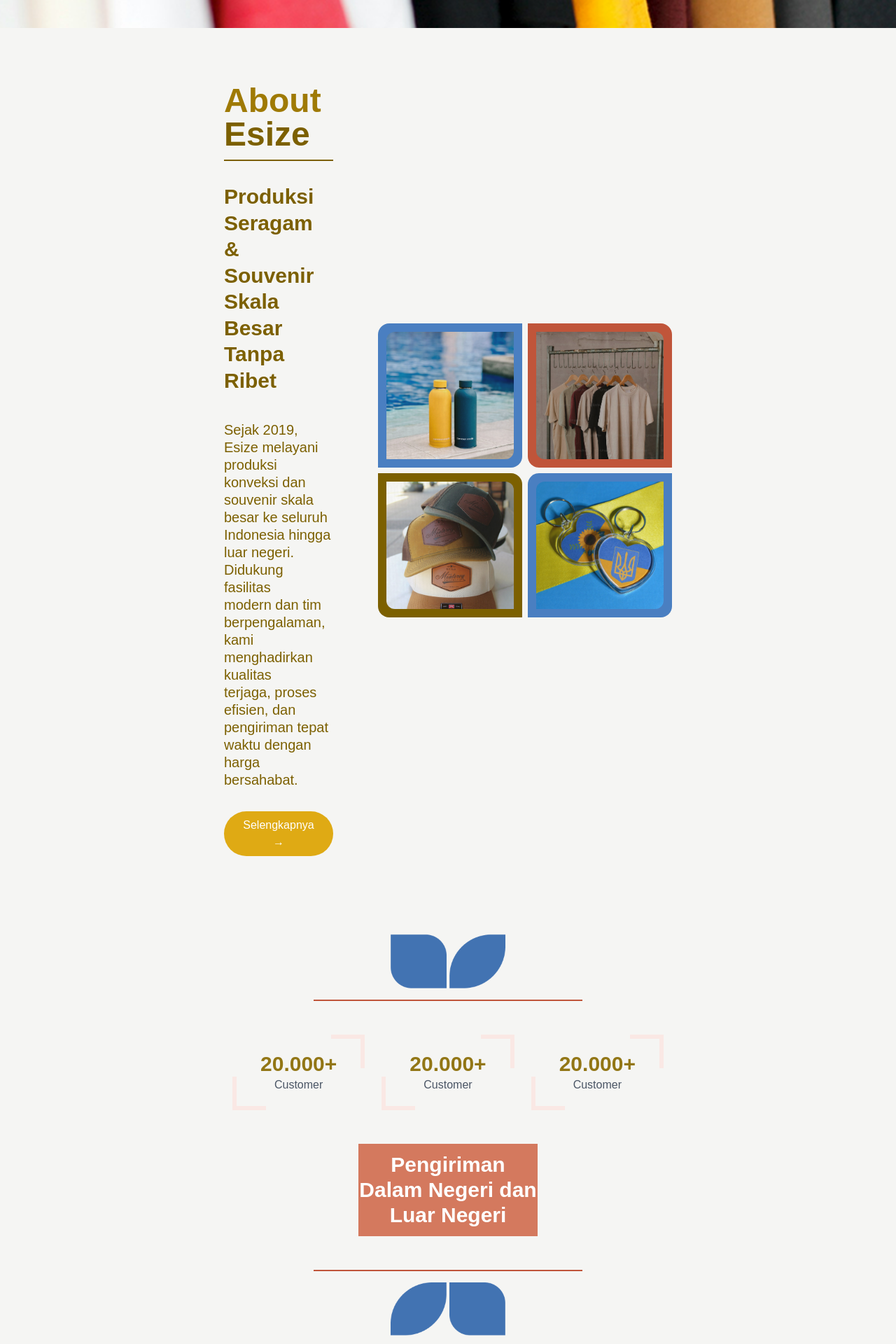
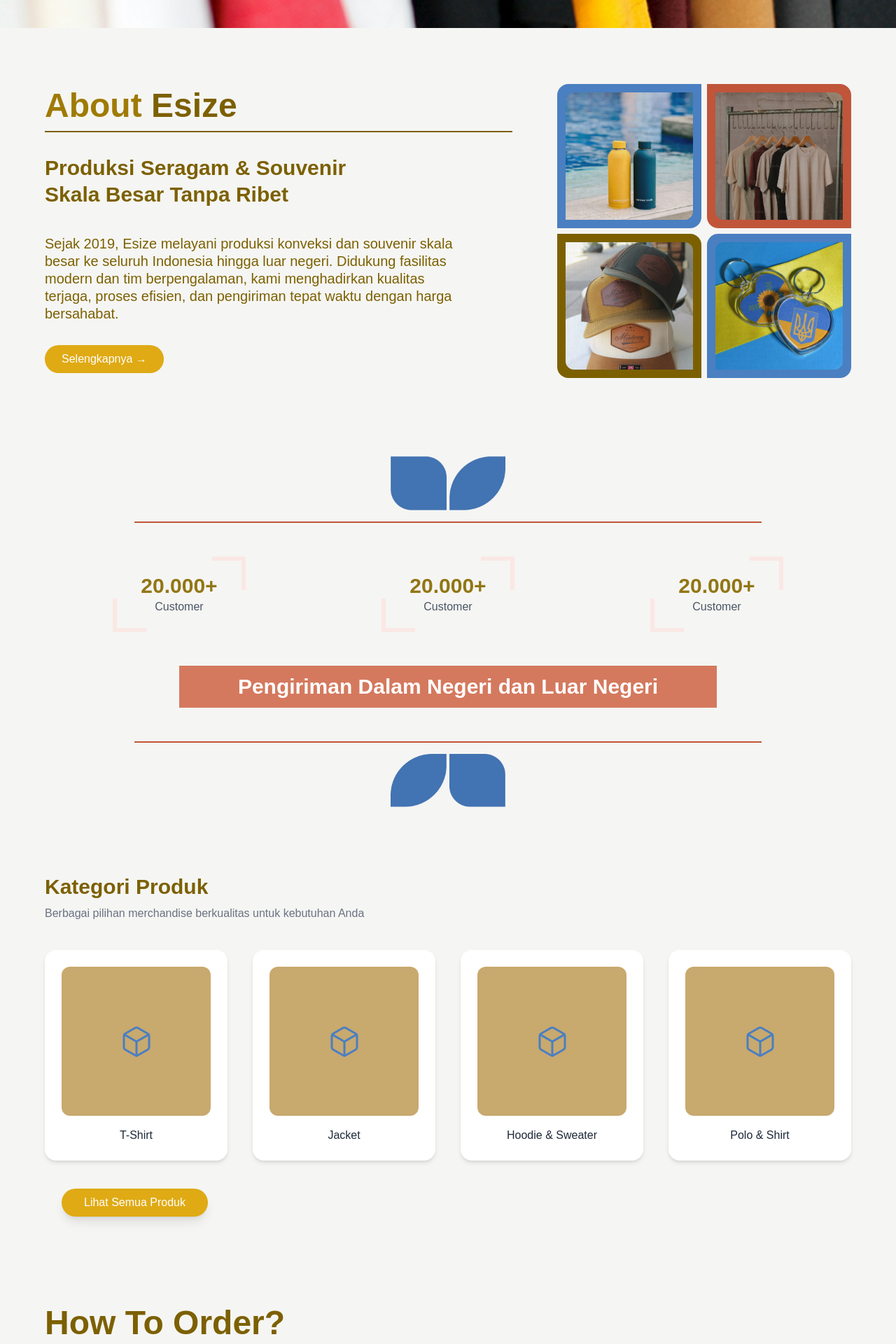
Before and after one commit to faisalganteng1265/ujicoba-esize, a Next.js app: page / in a window 1280 px wide. Shown: the part 760-2680 px from the top of the page at 70% size. Built offline with nearby package versions, Linux system fonts and the light colour scheme.

Commit message:
style: update horizontal padding to be responsive across sections

```diff
--- a/src/app/page.tsx
+++ b/src/app/page.tsx
@@ -36,7 +36,7 @@
 
       {/* About Section */}
       <section className="bg-[#f5f5f3] py-20">
-        <div className="w-full flex flex-col md:flex-row items-center gap-16 px-80">
+        <div className="w-full flex flex-col md:flex-row items-center gap-16 px-16 2xl:px-80">
           {/* Left */}
           <div className="flex-1">
             <h2 className="text-5xl font-bold mb-3">
@@ -86,7 +86,7 @@
       </section>
 
       {/* Stats Section */}
-      <section className="bg-[#f5f5f3] py-8 px-80">
+      <section className="bg-[#f5f5f3] py-8 px-16 2xl:px-80">
         {/* Logo Top */}
         <div className="flex justify-center mb-4">
           <div className="flex items-center gap-1">
@@ -133,7 +133,7 @@
         </div>
       </section>
       {/* Kategori Produk Section */}
-      <section className="bg-[#f5f5f3] py-16 px-80">
+      <section className="bg-[#f5f5f3] py-16 px-16 2xl:px-80">
         <h2 className="text-3xl font-bold text-[#7C6000] mb-2">Kategori Produk</h2>
         <p className="text-gray-500 font-light mb-10">Berbagai pilihan merchandise berkualitas untuk kebutuhan Anda</p>
 
@@ -158,7 +158,7 @@
       </section>
 
       {/* How To Order Section */}
-      <section className="bg-[#f5f5f3] py-16 px-80">
+      <section className="bg-[#f5f5f3] py-16 px-16 2xl:px-80">
         <h2 className="text-5xl font-semibold text-[#7C6000] mb-2">How To Order?</h2>
         <p className="text-black italic font-light mb-12">Size the sequence, to your perfect size.</p>
 
```
